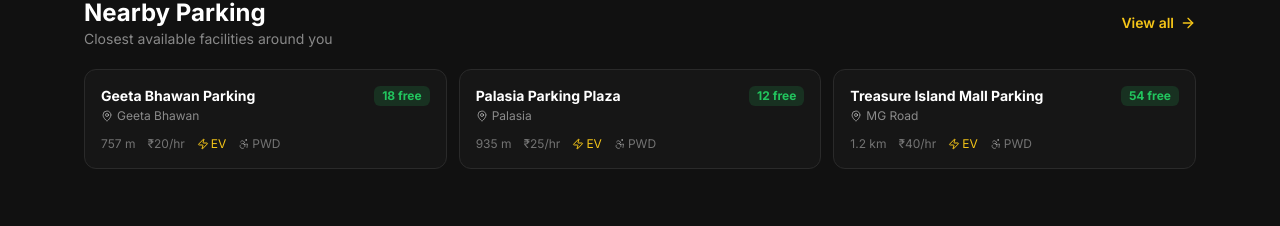
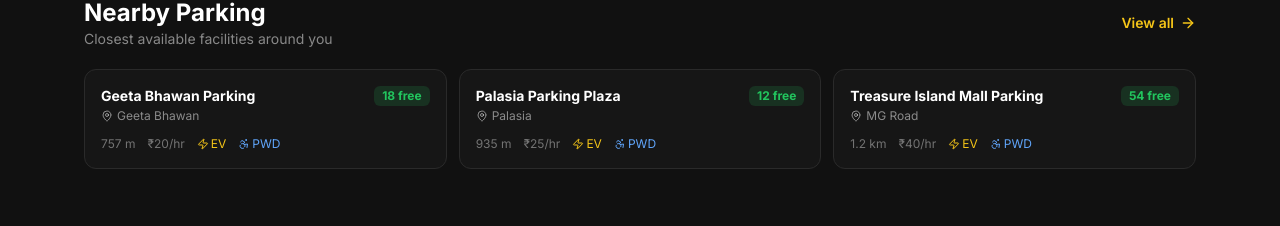
Before and after one commit to ArYanGIT769/smart-parking-finder-sih-2026, a React (Vite) app: page / in a window 1280 px wide. Shown: the part 786-1012 px from the top of the page. Built offline with nearby package versions, Linux system fonts and the light colour scheme.

Commit message:
Fix blue-bright color value in tailwind config

```diff
--- a/tailwind.config.js
+++ b/tailwind.config.js
@@ -21,7 +21,7 @@
           red: '#EF4444',
           'red-coral': '#F87171',
           blue: '#3B82F6',
-          'blue-bright': '#G93A42',
+          'blue-bright': '#60A5FA',
         },
       },
       fontFamily: {
```
